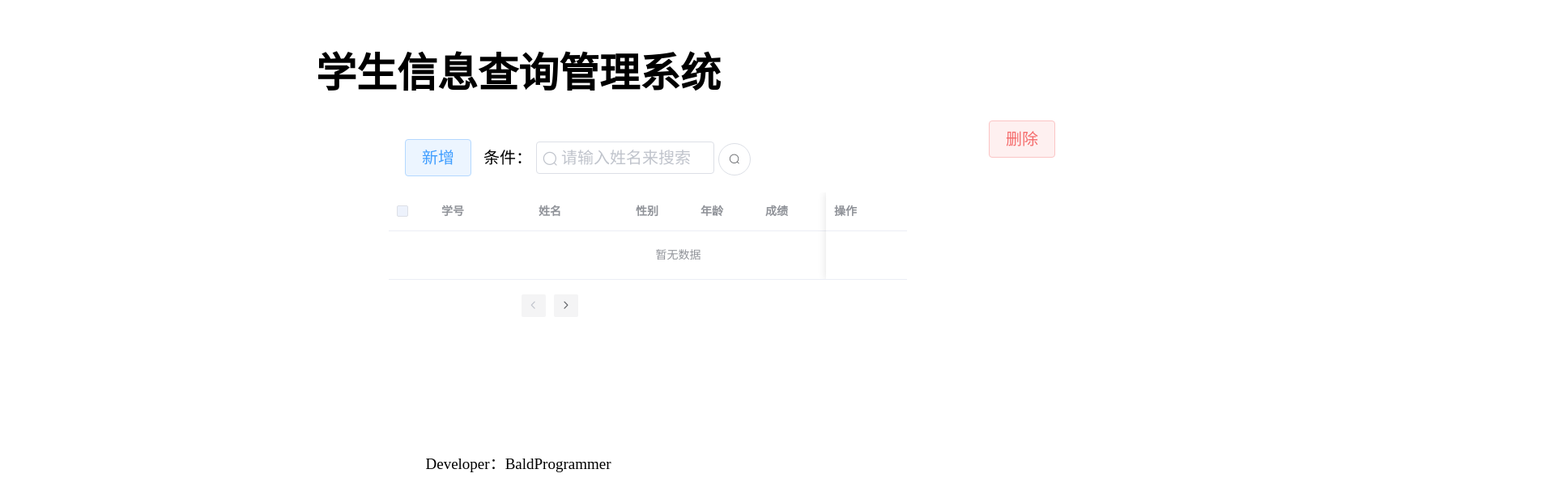
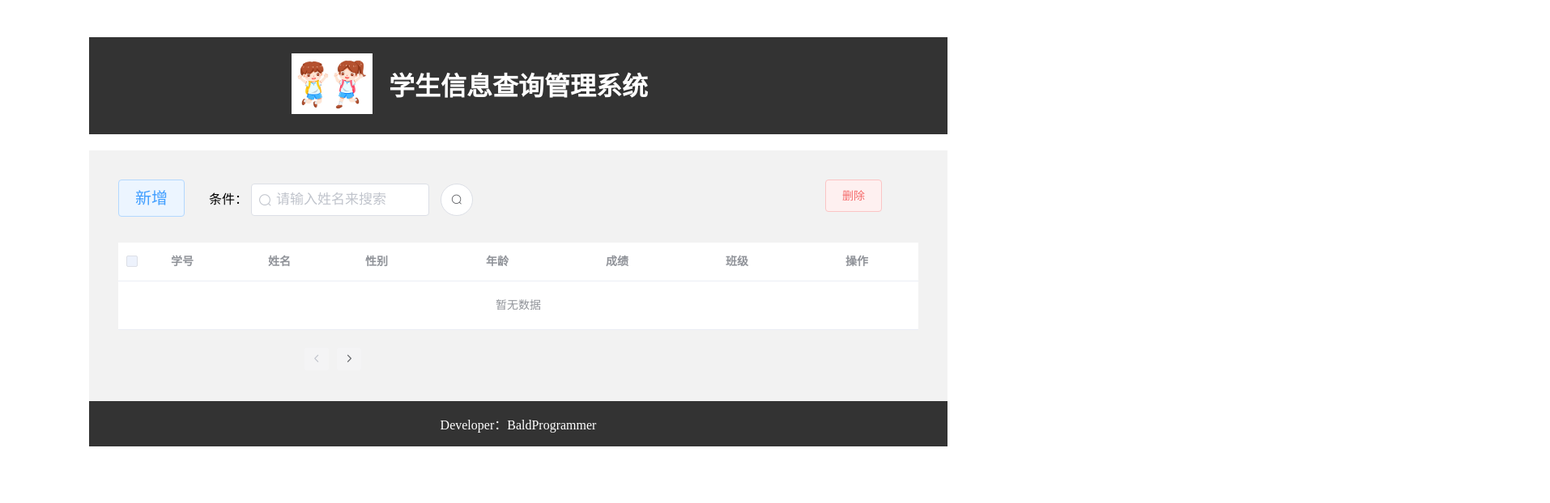
Before and after one commit to BaldProgrammer-Java/Student-System-Page, a plain HTML site: page index.html in a window 1280 px wide. Shown: the whole page at 81% size, 1914 px wide, since content can reach past the window. Drawn offline with Linux system fonts and the light colour scheme; no server answers.

Commit message:
Optimize style layout

```diff
--- a/css/style.css
+++ b/css/style.css
@@ -1,77 +1,115 @@
+/* 统配样式 */
 * {
+    box-sizing: border-box;
     margin: 0;
     padding: 0;
 }
 
-
-.title {
-    display: flex;
-    justify-content: center;
-    align-content: center;
-    font-size: 25px;
-    margin-top: 50px;
+/* 容器 */
+.container {
+    max-width: 1100px;
+    margin: 26px auto;
+    padding: 20px;
 }
 
-.main {
-
+/* 头部 */
+.header {
+    background-color: #333;
+    color: #fff;
+    padding: 20px;
+    text-align: center;
+    height: 120px;
 }
 
-.operating_space {
-    position: relative;
-    top: 50px;
-    left: 550px;
-    font-size: 20px;
+/* LOGO */
+.header img {
+    width: 100px;
+    float: left;
+    margin-left: 230px;
 }
 
+/* 标题 */
+.header h1 {
+    float: right;
+    margin-top: 15px;
+    margin-right: 350px;
+}
+
+/* 中间部门 */
+.content {
+    background-color: #f2f2f2;
+    padding: 20px;
+    margin-top: 20px;
+    display: flex;
+    flex-wrap: wrap;
+    justify-content: space-between;
+}
+
+/* 盒子 */
+.box {
+    width: 100%;
+    padding: 16px;
+}
+
+@media (max-width: 768px) {
+    .box {
+    }
+}
+
+@media (max-width: 480px) {
+    .box {
+
+    }
+}
+
+/* 弹出窗 */
 .Dialog {
     width: 860px;
     margin: 0 auto;
 }
 
-.operating_space > .new_student_information {
-    font-size: 20px;
-    margin-left: -50px;
+/* 操作栏 */
+.Action_bare {
+    width: 100%;
 }
 
-.operating_space > span {
+/* 新增按钮 */
+.Action_bare > .new_student_information {
+    font-size: 20px;
+}
+
+/* 提示信息 */
+.Action_bare > span {
+    margin-left: 26px;
+}
+
+/* 搜索输入框 */
+.Action_bare > .searchInput {
+    width: 220px;
+    font-size: 17px;
+}
+
+/* 搜索按钮 */
+.Action_bare > .search {
     margin-left: 10px;
 }
 
-.operating_space > .searchInput {
-    width: 220px;
-    font-size: 20px;
+/* 删除按钮 */
+.Action_bare > .del {
+    float: right;
+    margin-right: 45px;
 }
 
-.operating_space > .query {
-    width: 100px;
-    height: 33px;
-    font-size: 20px;
-    margin-left: 10px;
+/* 分页 */
+.pagination {
+    margin-left: 220px;
+    margin-top: 20px;
 }
 
-.del {
-    position: relative;
-    left: 25%;
-    transform: translate(-50%, -50%);
-    font-size: 20px;
+/* 底部版权 */
+.footer {
+    background-color: #333;
+    color: #fff;
+    padding: 16px;
+    text-align: center;
 }
-
-.information_sheet {
-    position: relative;
-    top: 70px;
-    left: 480px;
-}
-
-.paging {
-    position: relative;
-    top: 16px;
-    left: 12%;
-}
-
-.copyright {
-    display: flex;
-    justify-content: center;
-    align-content: center;
-    font-size: 19px;
-    margin-top: 250px;
-}
--- a/index.html
+++ b/index.html
@@ -4,22 +4,25 @@
     <meta charset="UTF-8">
     <title>学生信息查询管理系统</title>
     <meta name="viewport" content="width=device-width, initial-scale=1.0">
+    <link rel="icon" href="./images/student.jpg">
     <!-- 导入Element-UI CSS -->
-    <link rel="stylesheet" href="js/element-ui/index.css"/>
+    <link rel="stylesheet" href="./js/element-ui/index.css"/>
     <!-- 导入本地 CSS -->
     <link rel="stylesheet" href="./css/style.css">
 </head>
 <body>
 <!-- Vue对象挂载点(容器) -->
-<div class="app" id="app">
+<div class="container" id="app">
     <!-- 标题 -->
-    <div class="title">
+    <div class="header">
+        <img src="./images/student.jpg" alt="Logo">
         <h1>学生信息查询管理系统</h1>
     </div>
 
     <!-- 主体 -->
-    <div class="main">
-        <div class="operating_space">
+    <div class="content">
+        <!-- 功能区 -->
+        <div class="box Action_bare">
             <el-button type="primary" class="new_student_information" plain @click="openForm('新增')">
                 新增
             </el-button>
@@ -56,20 +59,20 @@
                     prefix-icon="el-icon-search"
                     v-model="input">
             </el-input>
-            <el-button icon="el-icon-search" @click="submitSearch" circle></el-button>
+            <el-button icon="el-icon-search" @click="submitSearch" class="search" circle></el-button>
 
-            <el-button type="danger" class="del" @click="deleteStudentInformation" plain>
+            <el-button type="danger" class="del" @click="submitDelStudentInformation" plain>
                 删除
             </el-button>
         </div>
 
-        <div class="information_sheet">
+        <!-- 数据展示区(表格) -->
+        <div class="box">
             <el-table
                     stripe
                     ref="multipleTable"
                     :data="tableData"
                     tooltip-effect="dark"
-                    style="width: 50%"
                     @select="((value)=>{handleSelectionChange(value)})"
                     @select-all="((value)=>{handleSelectionChange(value)})"
             >
@@ -122,7 +125,9 @@
                 </el-table-column>
             </el-table>
 
+            <!-- 分页 -->
             <el-pagination
+                    class="pagination"
                     v-show="paginationShow"
                     @current-change="getPageNum"
                     class="paging"
@@ -135,21 +140,21 @@
     </div>
 
     <!-- 底部版权信息 -->
-    <div class="copyright">
+    <div class="footer">
         Developer：BaldProgrammer
     </div>
 </div>
 
 <!-- 导入Vue.JS -->
-<script src="js/vue/vue.js"></script>
+<script src="./js/vue/vue.js"></script>
 <!-- 导入Element-UI -->
-<script src="js/element-ui/index.js"></script>
+<script src="./js/element-ui/index.js"></script>
 <!-- 导入Axios -->
-<script src="js/axios/axios.min.js"></script>
+<script src="./js/axios/axios.min.js"></script>
 <!-- 导入Api -->
-<script src="js/api.js"></script>
+<script src="./js/api.js"></script>
 <!-- 导入请求工具 -->
-<script src="js/requestUtils.js"></script>
+<script src="./js/requestUtils.js"></script>
 
 <script>
     new Vue({
@@ -157,13 +162,22 @@
         // 数据体 (数据双向绑定)
         data() {
             return {
+                /* ####################控制数据体########################## */
+
+                dialogTableVisible: false,
+                dialogFormVisible: false, // 弹出表单(模态窗表单) 默认隐藏
+                formLabelWidth: '100px', // form表单宽度
+                formLabelItemWidth: '100px', // form表单宽度
+
+                /* ##################################################### */
+
+                /* ####################功能数据体########################## */
+
                 input: '', // 模糊搜索输入框
                 tableData: [], // 表格数据体
                 paginationShow: true, // 分页显示控制
                 currentPage: null,  // 分页页面输入值
                 pageTotal: null,   // 总条数
-                dialogTableVisible: false,
-                dialogFormVisible: false, // 弹出表单(模态窗表单) 默认隐藏
                 form: {  // 表单数据体
                     stuNo: '', // 学生学号 表单内不显示、作为id使用
                     stuName: '',  // 学生姓名
@@ -172,8 +186,6 @@
                     score: '',    // 成绩
                     className: '' // 班级
                 },
-                formLabelWidth: '100px', // form表单宽度
-                formLabelItemWidth: '100px', // form表单宽度
                 formTitle: '', // 表单标题
                 formSubmitTitle: '',  // 表单提交按钮文字
                 pageNumData: '',  //当前页数
@@ -182,6 +194,8 @@
                 multipleSelection: [], // check框原始数组
                 selectionStuNo: [],    // 遍历后的check框数据
                 checkStuNo: '',        // 经过转换后的check框数据
+
+                /* #################################################### */
             }
         },
         // 生命周期钩子(创建)
@@ -205,6 +219,7 @@
                 }
                 this.dialogFormVisible = true
             },
+
             // 提交数据 包含新增操作和修改操作的数据提交
             submit() {
                 if (this.formSubmitTitle === '新增') {
@@ -214,6 +229,7 @@
                     this.updateStudentInformation(this.form)
                 }
             },
+
             // 提交搜索
             submitSearch() {
                 /**
@@ -224,17 +240,37 @@
                 if (this.input === '') {
                     this.getPageStudentInformationAll(1, 6)
                 } else {
-                    this.searchStudentInformation()
+                    this.searchStudentInformation(this.input)
                 }
             },
+
             // 获取Checkbox框
             handleSelectionChange(val) {
                 this.multipleSelection = val;
             },
+
             // 点击打开修改
             onclickUpdateStudentInformation(stuNo) {
                 this.getStudentInformationById(stuNo)
                 this.dialogFormVisible = true
+            },
+
+            // 拿到页数(分页页数)
+            getPageNum(val) {
+                console.log(`当前页: ${val}`);
+                this.pageNumData = val
+                console.log(this.pageNumData)
+                this.getPageStudentInformationAll(val, 6)
+            },
+
+            // 提交删除
+            submitDelStudentInformation() {
+                // 转换数据格式
+                this.dataConversion()
+
+                console.log(this.checkStuNo)
+
+                this.deleteStudentInformation(this.checkStuNo)
             },
 
             /****** 操作区-结束 ******/
@@ -253,30 +289,32 @@
                     this.getStudentInformationAll()
                 })
             },
+
             // 删除学生信息请求(单删除、多删除)
-            deleteStudentInformation() {
-                // 转换数据格式
-                this.dataConversion()
+            deleteStudentInformation(data) {
+                formData.append('ids', data) // 将学号数组添加到表单提交对象里
 
-                console.log(this.checkStuNo)
-
-                formData.append('ids', this.checkStuNo)
                 axios.post(baseApi + '/student/deleteStudentInformation', formData, headersConfig).then(res => {
                     this.$message({
                         message: res.data.data,
                         type: 'success'
                     });
-                    this.selectionStuNo = []
-                    this.checkStuNo = ''
+                    this.selectionStuNo = [] // 清空selectionStuNo里的数据
+                    this.checkStuNo = ''     // 清空checkStuNo里的数据
+                    // 刷新数据 通过当前的页数刷新数据，当没有本页的时候自动刷新上一页数据
+                    this.getPageStudentInformationAll(this.pageNumData, 6)
+                    formData.delete('ids') // 清空表单提交对象里的数据
                 })
             },
-            // 查询(拿到)所有学生信息请求
+
+            /*// 查询(拿到)所有学生信息请求
             getStudentInformationAll() {
                 axios.get(baseApi + '/student/queryStudentInformationAll').then(res => {
                     this.tableData = res.data.data
                     this.paginationShow = true
                 })
-            },
+            },*/
+
             // 查询(拿到)分页的学生信息请求
             getPageStudentInformationAll(pageNum, pageSize) {
                 formData.append('pageNum', pageNum)
@@ -289,6 +327,7 @@
                     formData.delete('pageSize')
                 })
             },
+
             // 根据学生学号(Id)查询学生信息请求
             getStudentInformationById(data) {
                 formData.append('id', data);
@@ -304,10 +343,11 @@
                     formData.delete('id')
                 })
             },
+
             // 根据条件模糊搜索学生信息请求
-            searchStudentInformation() {
+            searchStudentInformation(data) {
                 // 将输入框的值存放到formData对象中 创建searchValue属性并存入属性值 属性值就是输入框的值
-                formData.append('searchValue', this.input);
+                formData.append('searchValue', data);
 
                 /*axios.post(baseApi + '/student/searchStudentInformation', formData, headersConfig).then(res => {
                     if (res.data.code === "200") {
@@ -327,6 +367,7 @@
                     this.paginationShow = false
                 })
             },
+
             // 修改学生信息请求
             updateStudentInformation(data) {
                 axios.post(baseApi + '/student/updateStudentInformation', data).then(res => {
@@ -345,12 +386,6 @@
 
             /****** 工具函数区 ******/
 
-            // 拿到页数(分页页数)
-            getPageNum(val) {
-                console.log(`当前页: ${val}`);
-                this.delPageNumData = val
-                this.getPageStudentInformationAll(val, 6)
-            },
             // 数据转换
             dataConversion() {
                 /**
@@ -364,6 +399,7 @@
                     this.checkStuNo = this.selectionStuNo.join(',')
                 }
             },
+
             // 取消表单显示并清空表单
             callOff() {
                 this.dialogFormVisible = false
--- a/js/api.js
+++ b/js/api.js
@@ -1 +1,2 @@
+/* 配置项目默认后端数据接口请求地址 */
 const baseApi = "http://localhost:8080"
```
Also changed, not shown: images/student.jpg (added), 1 other file.
